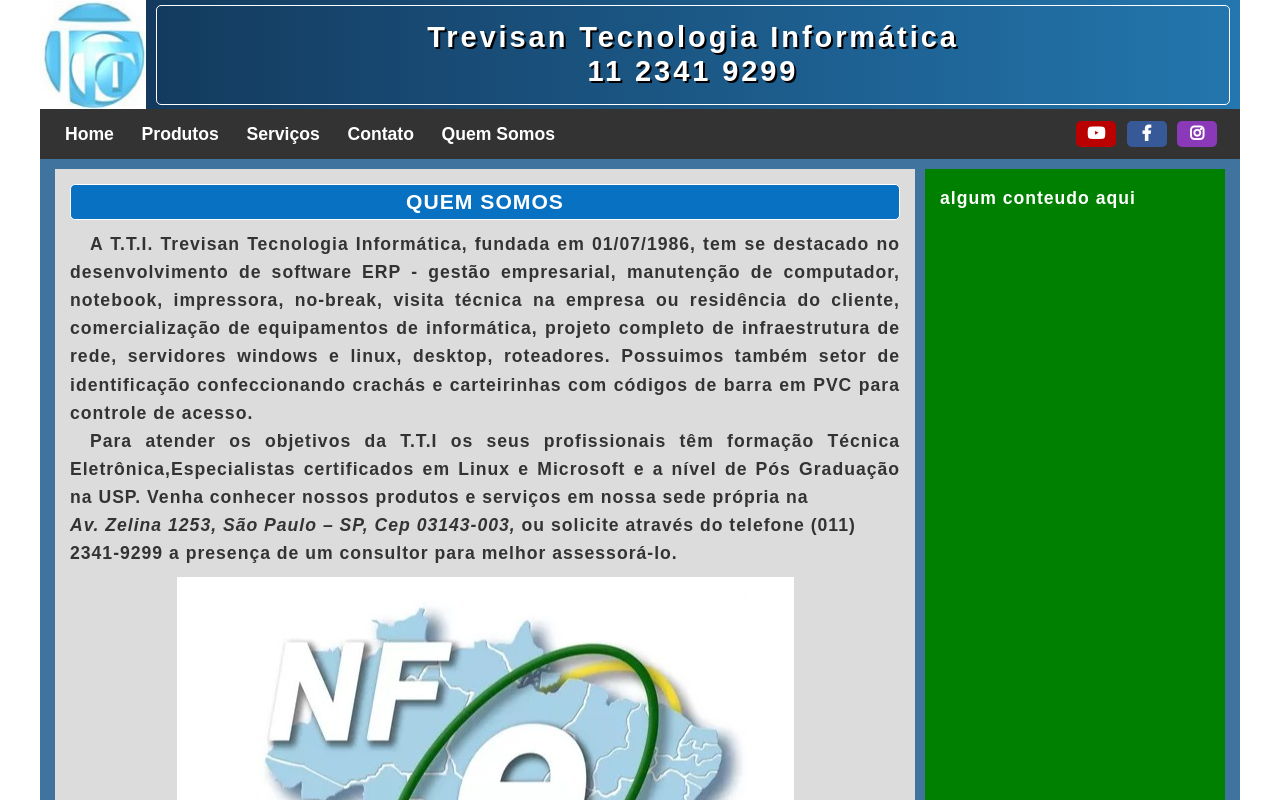
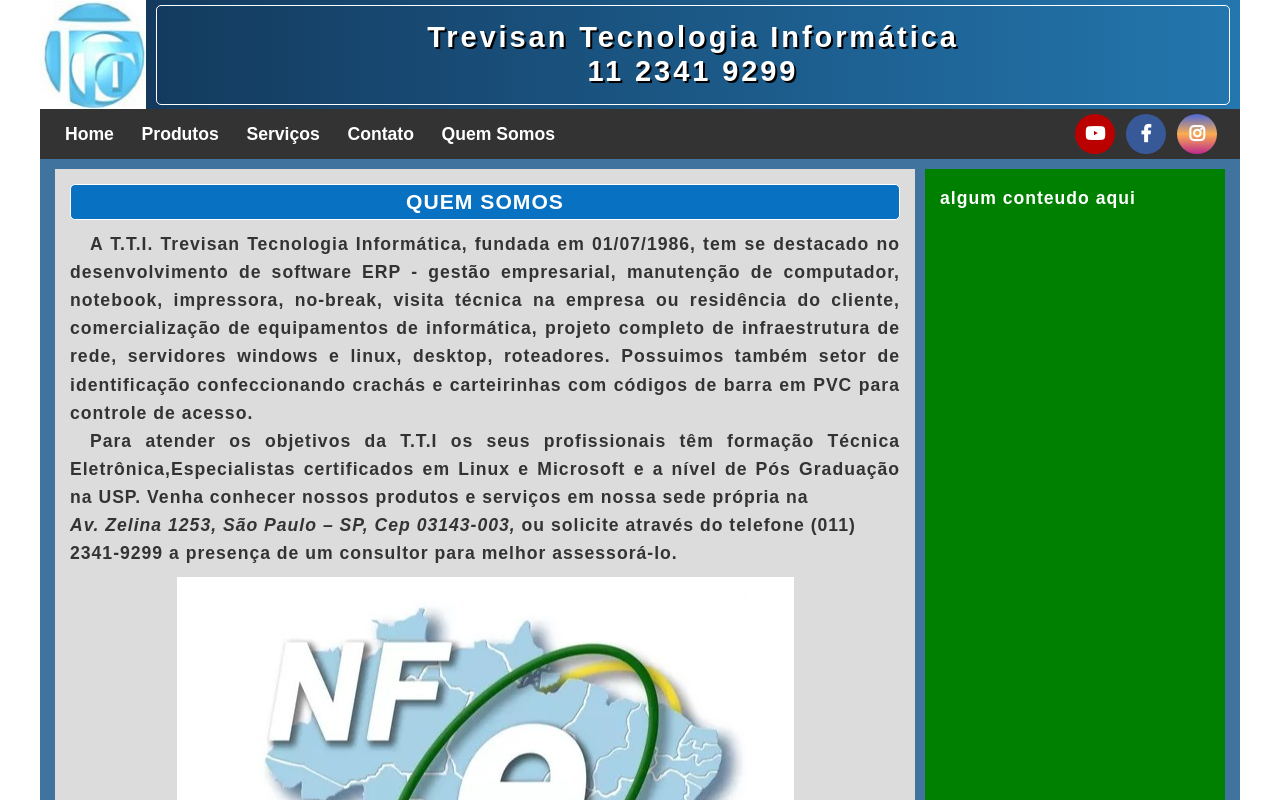
Before and after one commit to xmvcosta/sitetti2019, a plain HTML site: page index.html in a window 1280 px wide. Shown: the top 800 px of the page. Drawn offline with Linux system fonts and the light colour scheme.

Commit message:
botoes redes sociais modificados

```diff
--- a/css/main.css
+++ b/css/main.css
@@ -91,18 +91,18 @@
       padding: 5px;
     }
     #redessociais{
-      font-size: 0.9em;
+      font-size: 1em;
       margin-right: 20px;
     }
-    #redessociais i{
-      padding: 5px;
-    }
+
      /*icones redes sociais*/
      .fab{
       width: 40px;
-       margin: 3px;
-       border-radius: 5px;
-       text-align: center;
+      height: 40px;
+      border-radius: 20px;
+      margin: 3px;
+      line-height: 40px;
+      text-align: center;
        /*font-size: 16px;*/
        /*font-weight: bold;*/
      }
@@ -116,7 +116,7 @@
       background:#385998;
     }
     .fa-instagram{
-      background: #8a3ab9;
+      background: linear-gradient(180deg,#4c68d7,#fbad50,#bc2a8d);
     }
 
     .conteudo{
```
